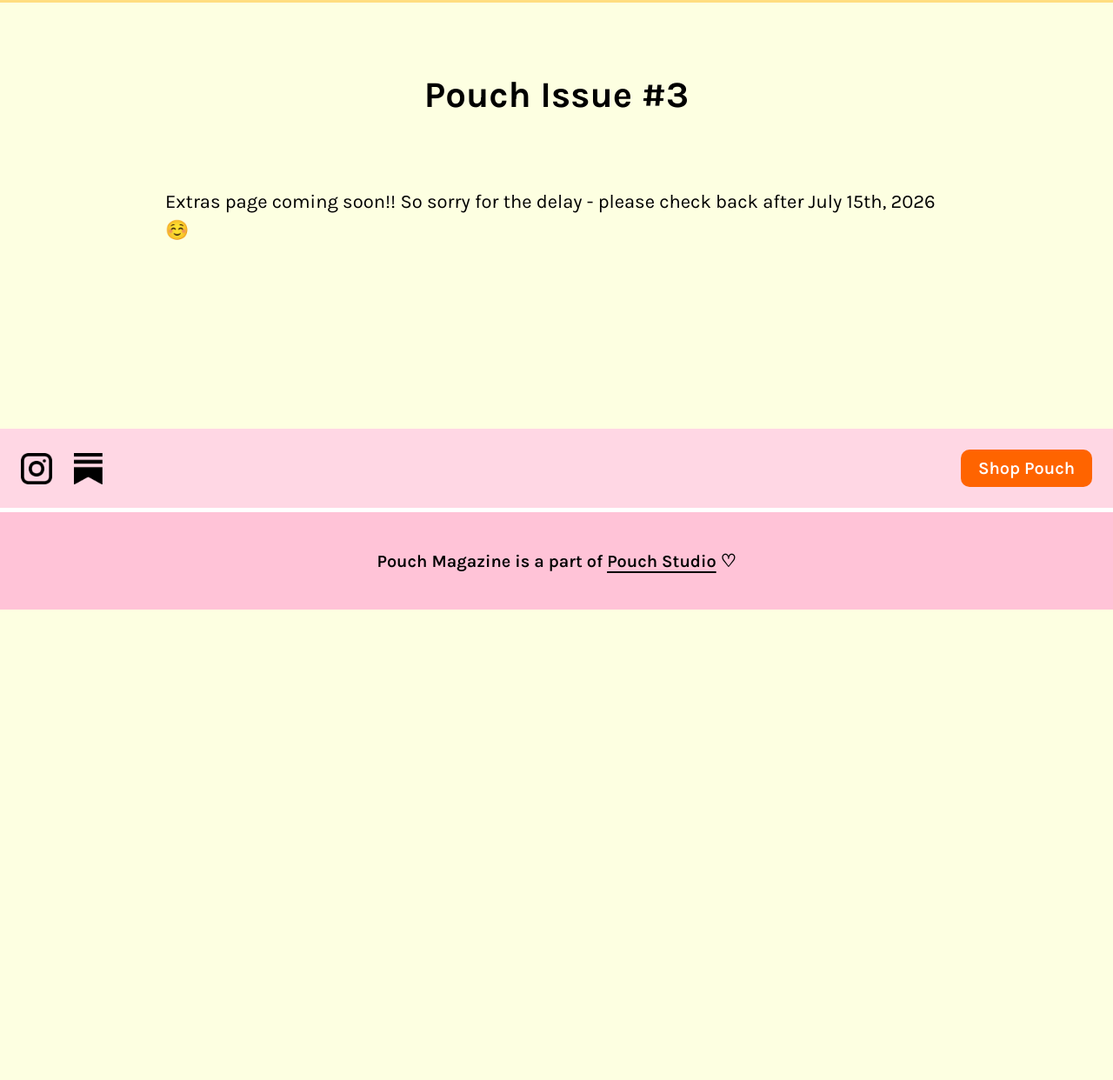
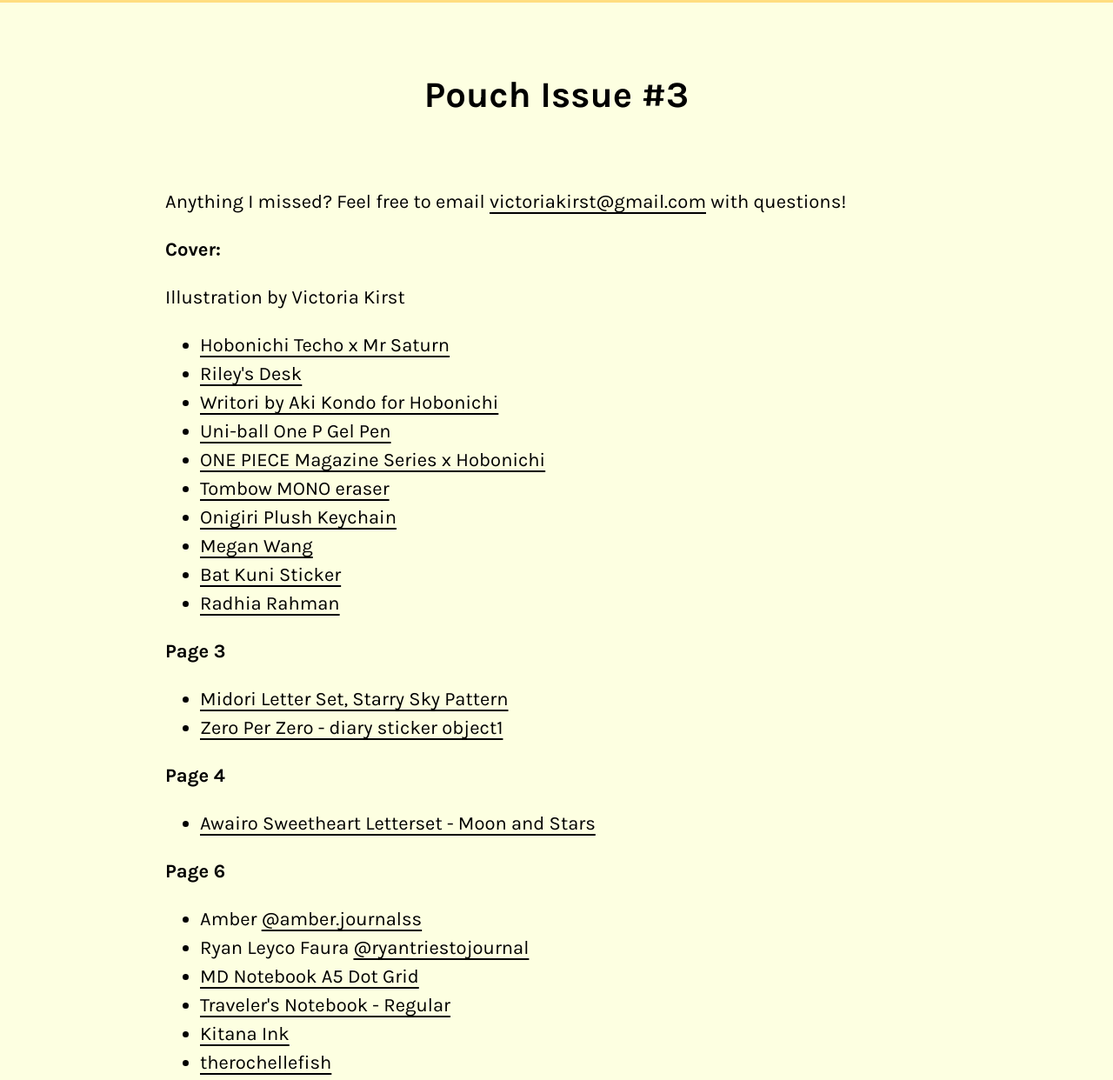
Before and after one commit to vrk/pouchmagazine.com, an Eleventy site: page pouch-03/extras.md in a window 1280 px wide. Shown: the part 99-1341 px from the top of the page at 87% size. Before the commit the page ends 800 px from the top, so only its background shows below. Built offline with nearby package versions, Linux system fonts and the light colour scheme; Eleventy itself is replaced by a stand-in of ours; files that its build step writes are made by us from their sources; a web font is replaced by a local one.

Commit message:
first 6 pages

```diff
--- a/pouch-03/extras.md
+++ b/pouch-03/extras.md
@@ -6,4 +6,36 @@ stylesheet: /css/about.css
 
 ## Pouch Issue #3
 
-Extras page coming soon!! So sorry for the delay - please check back after July 15th, 2026 ☺️
+Anything I missed? Feel free to email [victoriakirst@gmail.com](mailto:victoriakirst@gmail.com) with questions!
+
+**Cover:**
+
+Illustration by Victoria Kirst
+
+- [Hobonichi Techo x Mr Saturn](https://www.1101.com/store/techo/en/2026/pc/detail_cover/oc26_mothersaturn/?srsltid=AfmBOopskobR_ziLd1hABxwLJ1VE1SerPioPoqVDAn_3pSUMEEQKftbI)
+- [Riley's Desk](https://rileysdesk.com/)
+- [Writori by Aki Kondo for Hobonichi](https://www.1101.com/store/techo/en/magazine/contents/y25_spring_toridori/0qyr8z46l.html?srsltid=AfmBOoqvhUqMcPdIl7BFojzyQGRfz6qkLNR9wzEg3aKmfO8GcKqW7gVu)
+- [Uni-ball One P Gel Pen](https://www.jetpens.com/Uni-ball-One-P-Gel-Pen-0.38-mm-Mandarin-Orange-Body-Black-Ink/pd/36767)
+- [ONE PIECE Magazine Series x Hobonichi](https://www.1101.com/store/techo/en/one-piece/index.html?srsltid=AfmBOopi3kUImIygbZZEG0TKU-BHfwtODfOb90ZqpzABjI8MU0tj-iCH)
+- [Tombow MONO eraser](https://www.jetpens.com/Tombow-MONO-Eraser-Medium-Wide/pd/5055?gad_source=1&gad_campaignid=149545824&gbraid=0AAAAAD-ty4ReqjvbgXHpU4x_0VzIm5CNr&gclid=CjwKCAjwvNfSBhBiEiwAyaGMCd3kirFxyjEcg-xTY1eeyV2lSYADlmfGsOlq3fAIecvwiQvroU3wTxoCnZwQAvD_BwE)
+- [Onigiri Plush Keychain](https://meganwang.shop/products/onirigi-guy-key-chain)
+- [Megan Wang](https://www.meganwang.art/)
+- [Bat Kuni Sticker](https://radhiarahman.shop/products/bat-kuni-sticker)
+- [Radhia Rahman](https://www.radhiarahman.com/)
+
+**Page 3**
+
+- [Midori Letter Set, Starry Sky Pattern](https://inkpapercrafts.com/products/midori-letter-set-starry-sky)
+- [Zero Per Zero - diary sticker object1](https://www.alandusa.com/products/diary-sticker-object1)
+
+**Page 4**
+- [Awairo Sweetheart Letterset - Moon and Stars](https://www.niconeco.com/products/awairo-sweetheart-letterset-moon-and-stars?srsltid=AfmBOoob510E6LMRiFXWGDD5LfL2RS1xqSS4FE8yZvsBvG8WWLmMfhgj)
+
+**Page 6**
+
+- Amber [@amber.journalss](https://instagram.com/amber.journalss)
+- Ryan Leyco Faura [@ryantriestojournal](https://instagram.com/ryantriestojournal)
+- [MD Notebook A5 Dot Grid](https://www.jetpens.com/MD-Notebook-A5-Dot-Grid/pd/51597)
+- [Traveler's Notebook - Regular](https://www.jetpens.com/TRAVELER-S-COMPANY-TRAVELER-S-notebook-Refill-025-Regular-Size-Cream-Blank/pd/26933)
+- [Kitana Ink](https://www.kitana-ink.com/)
+- [therochellefish](https://www.instagram.com/therochellefish/)
```
